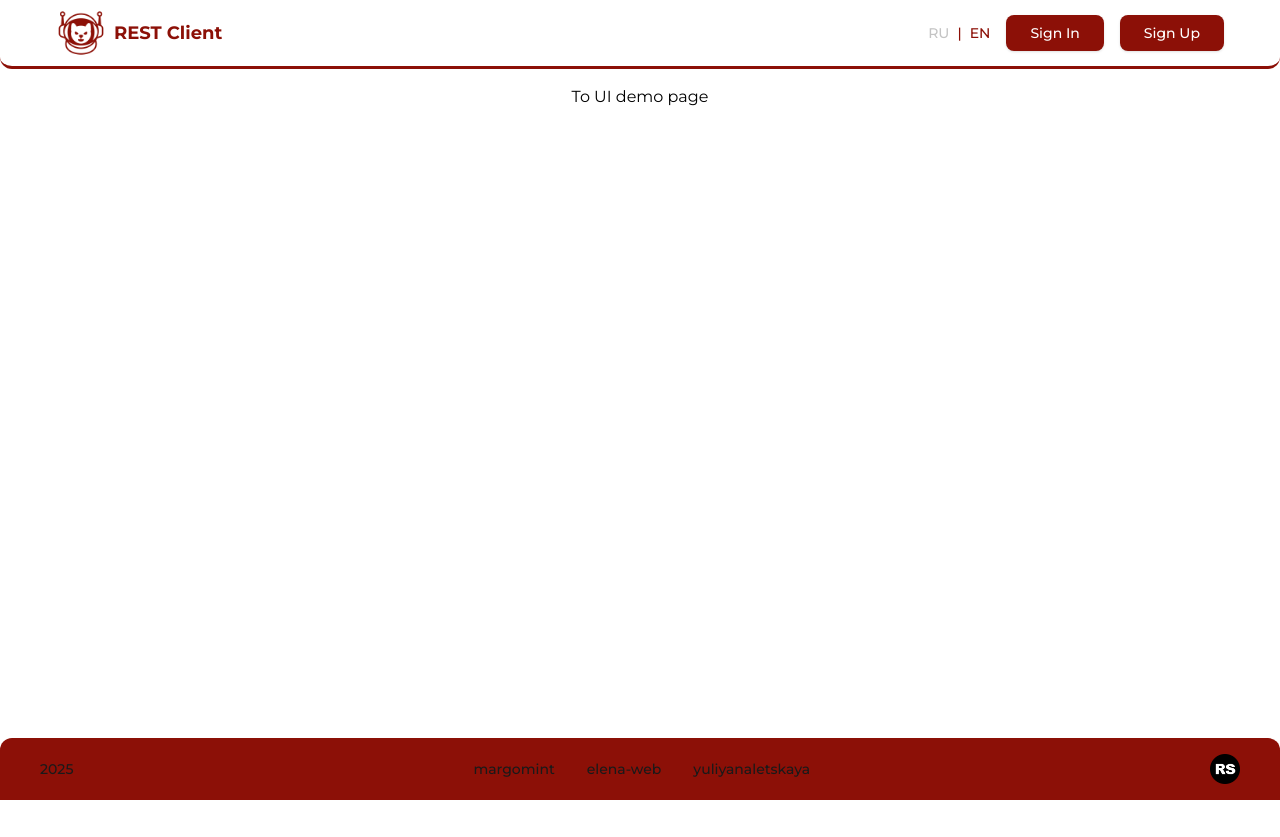
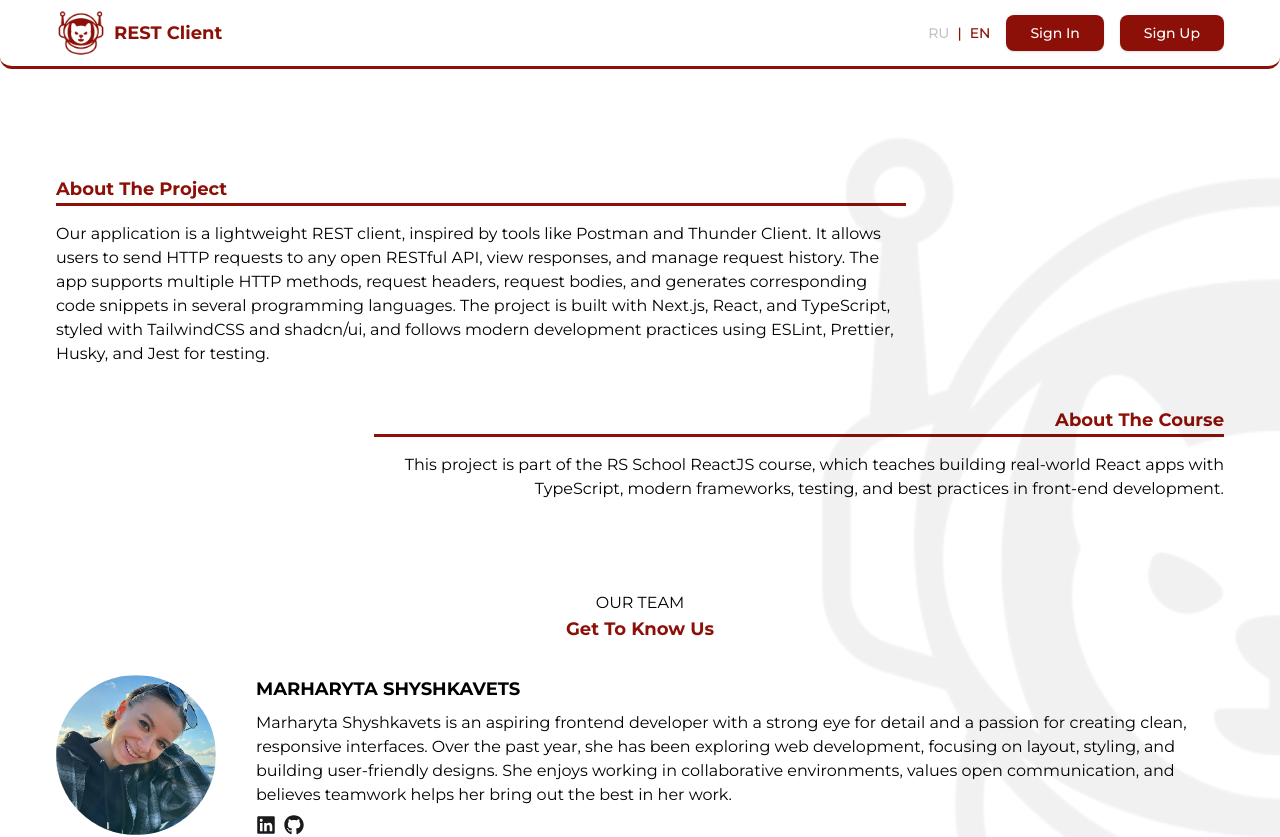
Before and after one commit to MargoMint/rest-client-app, a Next.js app: page / in a window 1280 px wide. Shown: the top 837 px of the page. Before the commit the page ends 800 px from the top, so only its background shows below. Built offline with nearby package versions, Linux system fonts and the light colour scheme.

Commit message:
feat: add project, course and team sections to homepage

```diff
--- a/src/app/page.tsx
+++ b/src/app/page.tsx
@@ -1,15 +1,12 @@
 import AppWrapper from '@/components/app-wrapper';
-import Link from 'next/link';
-import Typography from '@/components/typography';
+import Hero from '@/components/hero';
+import Team from '@/components/team';
 
 function Home() {
   return (
     <AppWrapper>
-      <Link href="/ui-demo">
-        <Typography variant="body" className="flex justify-center">
-          To UI demo page
-        </Typography>
-      </Link>
+      <Hero />
+      <Team />
     </AppWrapper>
   );
 }
```
